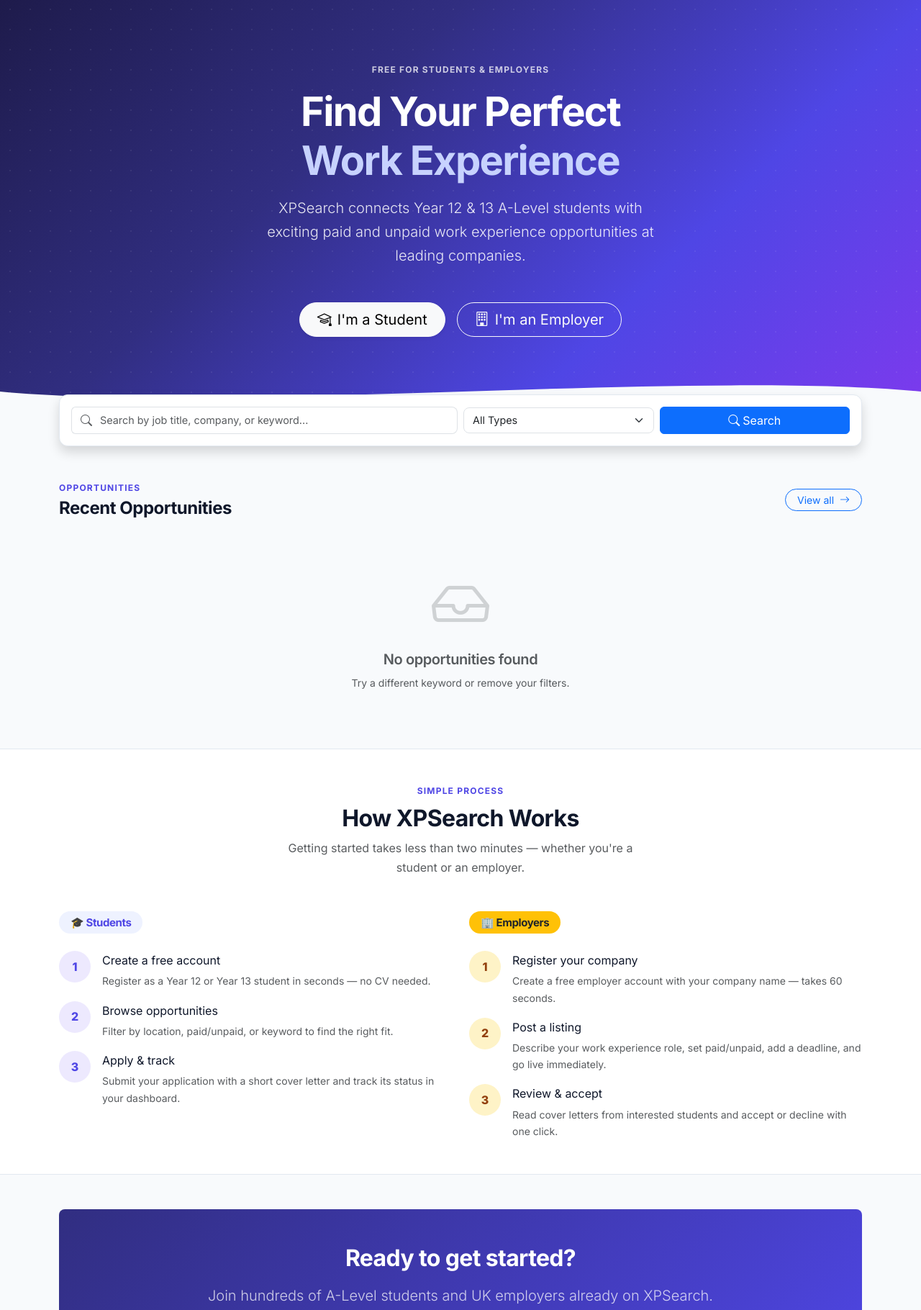
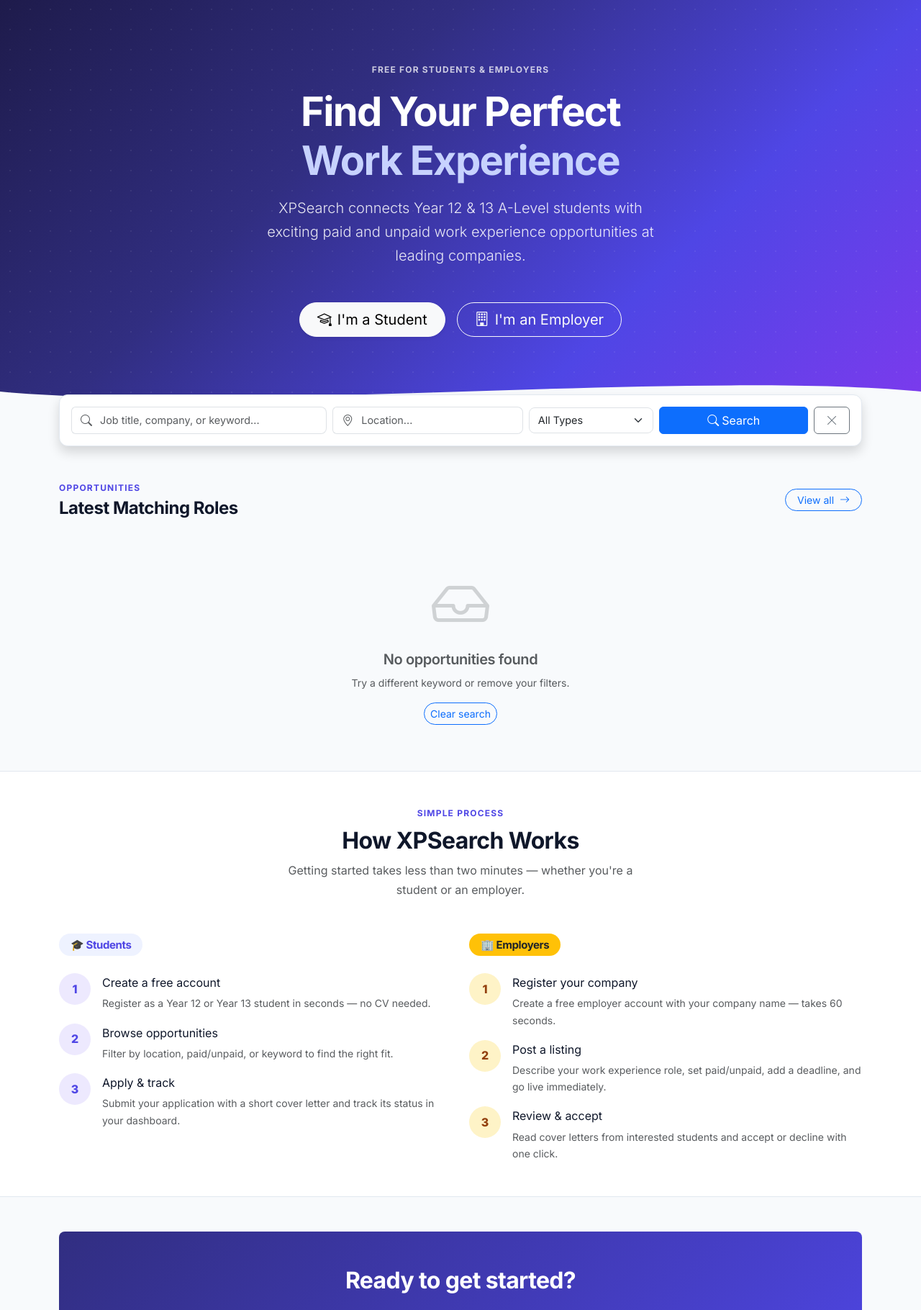
Before and after one commit to RankCA/XPSearch, a Node project: template views/index.ejs in a window 1280 px wide. Shown: the part 76-1896 px from the top of the page at 72% size. Run offline with Node 20 templates, Linux system fonts and the light colour scheme; the template is opened without the code that fills it, so the values that code supplies are empty; some libraries are stand-ins or nearby versions.

Commit message:
Fix bugs and add features: yearGroup display, deadline enforcement, application withdrawal, location filter, input limits
Co-authored-by: RankCA <250167128+RankCA@users.noreply.github.com>

```diff
--- a/app.js
+++ b/app.js
@@ -84,7 +84,8 @@ app.use((req, res, next) => {
     id: req.session.userId,
     name: req.session.userName,
     role: req.session.userRole,
-    companyName: req.session.userCompanyName
+    companyName: req.session.userCompanyName,
+    yearGroup: req.session.userYearGroup
   } : null;
   res.locals.flash = req.session.flash || {};
   delete req.session.flash;
@@ -109,6 +110,7 @@ app.get('/', generalLimiter, (req, res) => {
   const db = require('./db/database');
   const keyword = req.query.keyword || '';
   const paid = req.query.paid || '';
+  const location = req.query.location || '';
 
   let query = `
     SELECT jobs.*, users.name AS employer_name, users.company_name,
@@ -124,6 +126,10 @@ app.get('/', generalLimiter, (req, res) => {
     query += ` AND (jobs.title LIKE ? OR jobs.description LIKE ? OR users.company_name LIKE ?)`;
     params.push(`%${keyword}%`, `%${keyword}%`, `%${keyword}%`);
   }
+  if (location) {
+    query += ` AND jobs.location LIKE ?`;
+    params.push(`%${location}%`);
+  }
   if (paid === '1') {
     query += ` AND jobs.is_paid = 1`;
   } else if (paid === '0') {
@@ -133,7 +139,7 @@ app.get('/', generalLimiter, (req, res) => {
   query += ` GROUP BY jobs.id ORDER BY jobs.created_at DESC LIMIT 12`;
 
   const jobs = db.prepare(query).all(...params);
-  res.render('index', { jobs, keyword, paid });
+  res.render('index', { jobs, keyword, paid, location });
 });
 
 app.get('/dashboard', generalLimiter, requireAuth, (req, res) => {
--- a/routes/auth.js
+++ b/routes/auth.js
@@ -21,6 +21,7 @@ router.post('/login', (req, res) => {
   req.session.userName = user.name;
   req.session.userRole = user.role;
   req.session.userCompanyName = user.company_name;
+  req.session.userYearGroup = user.year_group;
   req.session.flash = { success: `Welcome back, ${user.name}!` };
   res.redirect('/dashboard');
 });
@@ -73,6 +74,7 @@ router.post('/register', async (req, res) => {
   req.session.userName = name.trim();
   req.session.userRole = role;
   req.session.userCompanyName = company_name ? company_name.trim() : null;
+  req.session.userYearGroup = year_group || null;
   req.session.flash = { success: `Welcome to XPSearch, ${name.trim()}!` };
   res.redirect('/dashboard');
 });
--- a/views/index.ejs
+++ b/views/index.ejs
@@ -41,22 +41,28 @@
 <div class="container" style="margin-top:-1.5rem;position:relative;z-index:10">
   <div class="xp-card p-3 shadow">
     <form action="/" method="GET" class="row g-2 align-items-center">
-      <div class="col-md-6">
+      <div class="col-md-4">
         <div class="input-group">
           <span class="input-group-text bg-white border-end-0 text-muted"><i class="bi bi-search"></i></span>
-          <input type="text" name="keyword" value="<%= keyword %>" class="form-control border-start-0 ps-0" placeholder="Search by job title, company, or keyword..."/>
+          <input type="text" name="keyword" value="<%= keyword %>" class="form-control border-start-0 ps-0" placeholder="Job title, company, or keyword..."/>
         </div>
       </div>
       <div class="col-md-3">
+        <div class="input-group">
+          <span class="input-group-text bg-white border-end-0 text-muted"><i class="bi bi-geo-alt"></i></span>
+          <input type="text" name="location" value="<%= location %>" class="form-control border-start-0 ps-0" placeholder="Location..."/>
+        </div>
+      </div>
+      <div class="col-md-2">
         <select name="paid" class="form-select">
           <option value="">All Types</option>
-          <option value="1" <%= paid === '1' ? 'selected' : '' %>>💰 Paid Only</option>
-          <option value="0" <%= paid === '0' ? 'selected' : '' %>>🤝 Unpaid Only</option>
+          <option value="1" <%= paid === '1' ? 'selected' : '' %>>💰 Paid</option>
+          <option value="0" <%= paid === '0' ? 'selected' : '' %>>🤝 Unpaid</option>
         </select>
       </div>
       <div class="col-md-3 d-flex gap-2">
         <button type="submit" class="btn btn-primary flex-fill fw-600"><i class="bi bi-search me-1"></i>Search</button>
-        <% if (keyword || paid) { %>
+        <% if (keyword || paid || location) { %>
           <a href="/" class="btn btn-outline-secondary px-3" title="Clear filters"><i class="bi bi-x-lg"></i></a>
         <% } %>
       </div>
@@ -70,7 +76,7 @@
     <div>
       <span class="xp-section-label d-block mb-1">Opportunities</span>
       <h2 class="h4 fw-bold mb-0">
-        <% if (keyword || paid) { %>Latest Matching Roles<% } else { %>Recent Opportunities<% } %>
+        <% if (keyword || paid || location) { %>Latest Matching Roles<% } else { %>Recent Opportunities<% } %>
       </h2>
     </div>
     <a href="/jobs" class="btn btn-outline-primary btn-sm rounded-pill px-3">View all <i class="bi bi-arrow-right ms-1"></i></a>
@@ -81,7 +87,7 @@
       <i class="bi bi-inbox display-1 d-block mb-3 opacity-25"></i>
       <h5 class="fw-semibold">No opportunities found</h5>
       <p class="small">Try a different keyword or remove your filters.</p>
-      <% if (keyword || paid) { %>
+      <% if (keyword || paid || location) { %>
         <a href="/" class="btn btn-outline-primary btn-sm rounded-pill">Clear search</a>
       <% } %>
     </div>
--- a/views/jobs/edit.ejs
+++ b/views/jobs/edit.ejs
@@ -22,7 +22,7 @@
           <div class="row g-3 mb-3">
             <div class="col-md-8">
               <label class="form-label fw-600 small">Job Title <span class="text-danger">*</span></label>
-              <input type="text" name="title" value="<%= job.title %>" class="form-control" required/>
+              <input type="text" name="title" value="<%= job.title %>" class="form-control" required maxlength="200"/>
             </div>
             <div class="col-md-4">
               <label class="form-label fw-600 small">Location <span class="text-danger">*</span></label>
@@ -32,12 +32,12 @@
 
           <div class="mb-3">
             <label class="form-label fw-600 small">Description <span class="text-danger">*</span></label>
-            <textarea name="description" class="form-control" rows="5" required><%= job.description %></textarea>
+            <textarea name="description" class="form-control" rows="5" required maxlength="10000"><%= job.description %></textarea>
           </div>
 
           <div class="mb-3">
             <label class="form-label fw-600 small">Requirements <span class="text-muted fw-normal">(optional)</span></label>
-            <textarea name="requirements" class="form-control" rows="3"><%= job.requirements || '' %></textarea>
+            <textarea name="requirements" class="form-control" rows="3" maxlength="5000"><%= job.requirements || '' %></textarea>
           </div>
 
           <div class="row g-3 mb-3">
--- a/views/jobs/new.ejs
+++ b/views/jobs/new.ejs
@@ -20,7 +20,7 @@
           <div class="row g-3 mb-3">
             <div class="col-md-8">
               <label class="form-label fw-600 small">Job Title <span class="text-danger">*</span></label>
-              <input type="text" name="title" value="<%= formData.title || '' %>" class="form-control" required placeholder="e.g. Marketing Work Experience"/>
+              <input type="text" name="title" value="<%= formData.title || '' %>" class="form-control" required maxlength="200" placeholder="e.g. Marketing Work Experience"/>
             </div>
             <div class="col-md-4">
               <label class="form-label fw-600 small">Location <span class="text-danger">*</span></label>
@@ -30,13 +30,13 @@
 
           <div class="mb-3">
             <label class="form-label fw-600 small">Description <span class="text-danger">*</span></label>
-            <textarea name="description" class="form-control" rows="5" required
+            <textarea name="description" class="form-control" rows="5" required maxlength="10000"
               placeholder="Describe the role, what the student will be doing, the duration, team they'll join, etc."><%= formData.description || '' %></textarea>
           </div>
 
           <div class="mb-3">
             <label class="form-label fw-600 small">Requirements <span class="text-muted fw-normal">(optional)</span></label>
-            <textarea name="requirements" class="form-control" rows="3"
+            <textarea name="requirements" class="form-control" rows="3" maxlength="5000"
               placeholder="Any specific skills, interests, or subjects useful for this role..."><%= formData.requirements || '' %></textarea>
           </div>
 
```
Also changed, not shown: routes/applications.js (+29 -1 lines), routes/jobs.js (+27 -1 lines), views/dashboard/student.ejs (+12 -1 lines), views/jobs/index.ejs (+12 -6 lines), views/jobs/show.ejs (+14 -6 lines).
